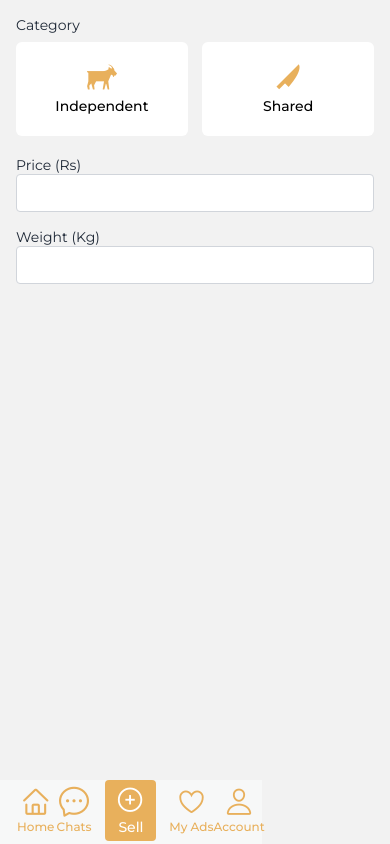
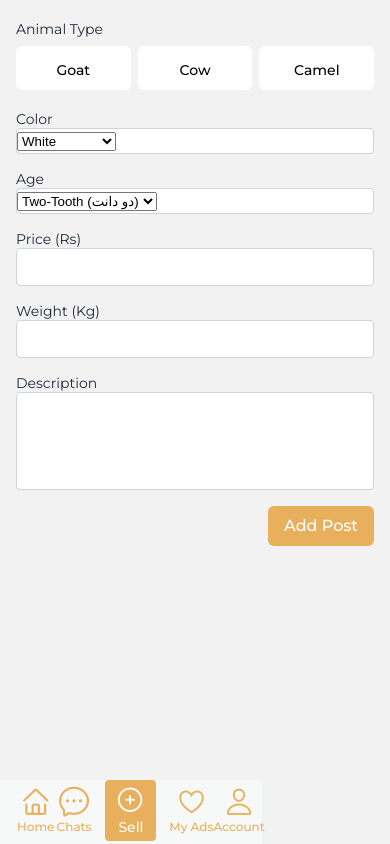
Before and after one commit to talhanoman/halal-harvest, a React Native app: screen /PostAnimal in a window 390 px wide. Built offline with nearby package versions, Linux system fonts and the light colour scheme; grey boxes are pictures that could not be loaded.

Commit message:
Post Animal Screen Design Completed

```diff
--- a/components/Seller/NavFooter.js
+++ b/components/Seller/NavFooter.js
@@ -14,7 +14,7 @@ export default function NavFooter({ navigation }) {
             <View className='flex flex-row'>
                 <View className='w-4/12'>
                     <View className='flex flex-row my-auto items-center justify-around'>
-                        <Pressable className={route.name === 'SellerDashboard' ? activeTabStyle : inActiveTabStyle}>
+                        <Pressable onPress={()=> navigation.navigate('SellerDashboard')} className={route.name === 'SellerDashboard' ? activeTabStyle : inActiveTabStyle}>
                             <AntDesign name="home" size={30} color="#e8b05c" />
                             <Text style={fontWeight500} className='text-[#e8b05c] text-xs'>Home</Text>
                         </Pressable>
--- a/screens/PostAnimal/PostAnimal.js
+++ b/screens/PostAnimal/PostAnimal.js
@@ -2,24 +2,44 @@ import { View, Text, ScrollView, StyleSheet, Pressable, TextInput } from 'react-
 import { SafeAreaView } from 'react-native-safe-area-context'
 import React, { useState } from 'react'
 import NavFooter from '../../components/Seller/NavFooter'
-import { fontWeight400, fontWeight500 } from '../../assets/Styles/FontWeights'
+import { fontWeight400, fontWeight500, fontWeight600, fontWeight700 } from '../../assets/Styles/FontWeights'
 import NavHeader from '../../components/Seller/NavHeader'
 import { MaterialIcons } from '@expo/vector-icons';
 import { MaterialCommunityIcons } from '@expo/vector-icons';
+import PickerForm from '../../components/PickerForm'
+
 export default function PostAnimal({ navigation }) {
 
+    const [animalType, setAnimalType] = useState('')
     const [category, setCategory] = useState('')
-
-    const selectedCategory = 'rounded-md w-[48%] bg-white p-5 flex flex-col items-center justify-center border border-[#e8b05c]'
-    const categoryStyle = 'rounded-md w-[48%] bg-white p-5 flex flex-col items-center justify-center'
+    const [selectedColor, setSelectedColor] = useState('')
+    const [selectedAge, setSelectedAge] = useState('')
     return (
         <SafeAreaView>
             <View className='flex flex-col h-screen'>
                 {/* Nav Header */}
                 <NavHeader title={'POST ANIMAL'} />
                 <ScrollView className='flex-grow px-4'>
-                    <View className='mt-4'>
-                        <Text style={fontWeight400} className="text-gray-800 mb-2">Category</Text>
+                    <View className='mt-5'>
+                        <Text style={fontWeight400} className="text-gray-800 mb-2">Animal Type</Text>
+                        <View className='flex flex-row justify-between'>
+                            <Pressable onPress={() => setAnimalType('Goat')} className={animalType === 'Goat' ? selectedAnimal : animalStyle}>
+
+                                <Text style={fontWeight500} className={animalType === 'Goat' ? 'text-sm mt-1 text-white' : 'text-sm mt-1'}>Goat</Text>
+                            </Pressable>
+                            <Pressable onPress={() => setAnimalType('Cow')} className={animalType === 'Cow' ? selectedAnimal : animalStyle}>
+
+                                <Text style={fontWeight500} className={animalType === 'Cow' ? 'text-sm mt-1 text-white' : 'text-sm mt-1'}>Cow</Text>
+                            </Pressable>
+                            <Pressable onPress={() => setAnimalType('Camel')} className={animalType === 'Camel' ? selectedAnimal : animalStyle}>
+
+                                <Text style={fontWeight500} className={animalType === 'Camel' ? 'text-sm mt-1 text-white' : 'text-sm mt-1'}>Camel</Text>
+                            </Pressable>
+                        </View>
+                        {
+                            (animalType === 'Cow' || animalType === 'Camel') &&
+                            <>
+                                <Text style={fontWeight400} className="text-gray-800 mb-2 mt-5">Category</Text>
                                 <View className='flex flex-row justify-between'>
                                     <Pressable onPress={() => setCategory('Independent')} className={category === 'Independent' ? selectedCategory : categoryStyle}>
                                         <MaterialIcons name="goat" size={30} color="#e8b05c" />
@@ -30,9 +50,15 @@ export default function PostAnimal({ navigation }) {
                                         <Text style={fontWeight500} className='text-sm mt-1'>Shared</Text>
                                     </Pressable>
                                 </View>
+                            </>
+                        }
                         {/* Forms */}
                         <View className='mt-5'>
-                            <Text style={fontWeight400} className="text-gray-800 ">Price (Rs)</Text>
+                            <PickerForm items={colorOptions} selectedItem={selectedColor} setSelectedItem={setSelectedColor} label={'Color'} />
+                            <View className='my-4'>
+                                <PickerForm items={ageOptions} selectedItem={selectedAge} setSelectedItem={setSelectedAge} label={'Age'} />
+                            </View>
+                            <Text style={fontWeight400} className="text-gray-800">Price (Rs)</Text>
                             <TextInput
                                 style={fontWeight400}
                                 keyboardType="numeric"
@@ -70,12 +96,35 @@ export default function PostAnimal({ navigation }) {
                             mb-4
                             "
                             />
+                            <Text style={fontWeight400} className="text-gray-800 ">Description</Text>
+                            <TextInput
+                                style={fontWeight400}
+                                keyboardType="default"
+                                numberOfLines={4}
+                                multiline
+                                className="
+                                 form-control
+                            block
+                            px-2
+                            text-base
+                            font-normal
+                            text-gray-700
+                            bg-white bg-clip-padding
+                            border border-solid border-gray-300
+                            rounded
+                            w-full
+                            mb-4
+                            "
+                            />
                         </View>
                     </View>
+                    <Pressable style={shadow} className='bg-[#e8b05c] px-4 py-2 rounded-md ml-auto flex flex-row items-center mb-4'>
+                        <Text style={fontWeight500} className="text-white text-center text-base">Add Post</Text>
+                    </Pressable>
                 </ScrollView>
                 <NavFooter navigation={navigation} />
-            </View>
-        </SafeAreaView>
+            </View >
+        </SafeAreaView >
     )
 }
 
@@ -84,3 +133,22 @@ const { shadow } = StyleSheet.create({
         elevation: 1
     }
 })
+
+const selectedCategory = 'rounded-md w-[48%] bg-white p-5 flex flex-col items-center justify-center border border-[#e8b05c]'
+const categoryStyle = 'rounded-md w-[48%] bg-white p-5 flex flex-col items-center justify-center'
+
+const selectedAnimal = 'rounded-md w-[32%] bg-white px-5 py-2.5 flex flex-col items-center justify-center bg-[#e8b05c]'
+const animalStyle = 'rounded-md w-[32%] bg-white px-5 py-2.5 flex flex-col items-center justify-center'
+
+const colorOptions = [
+    { label: 'White', value: 'White' },
+    { label: 'Black', value: 'Black' },
+    { label: 'Brown', value: 'Brown' },
+    { label: 'White-Black', value: 'White-Black' },
+    { label: 'White-Brown', value: 'White-Brown' },
+]
+const ageOptions = [
+    { label: 'Two-Tooth (دو دانت)', value: 'Two-Tooth (دو دانت)' },
+    { label: 'Four-Tooth (چار دانت)', value: 'Four-Tooth (چار دانت)' },
+    { label: 'Six-Tooth (چھ دانت)', value: 'Six-Tooth (چھ دانت)' },
+]
```
Lines whose indentation alone changed are shown as unchanged.
